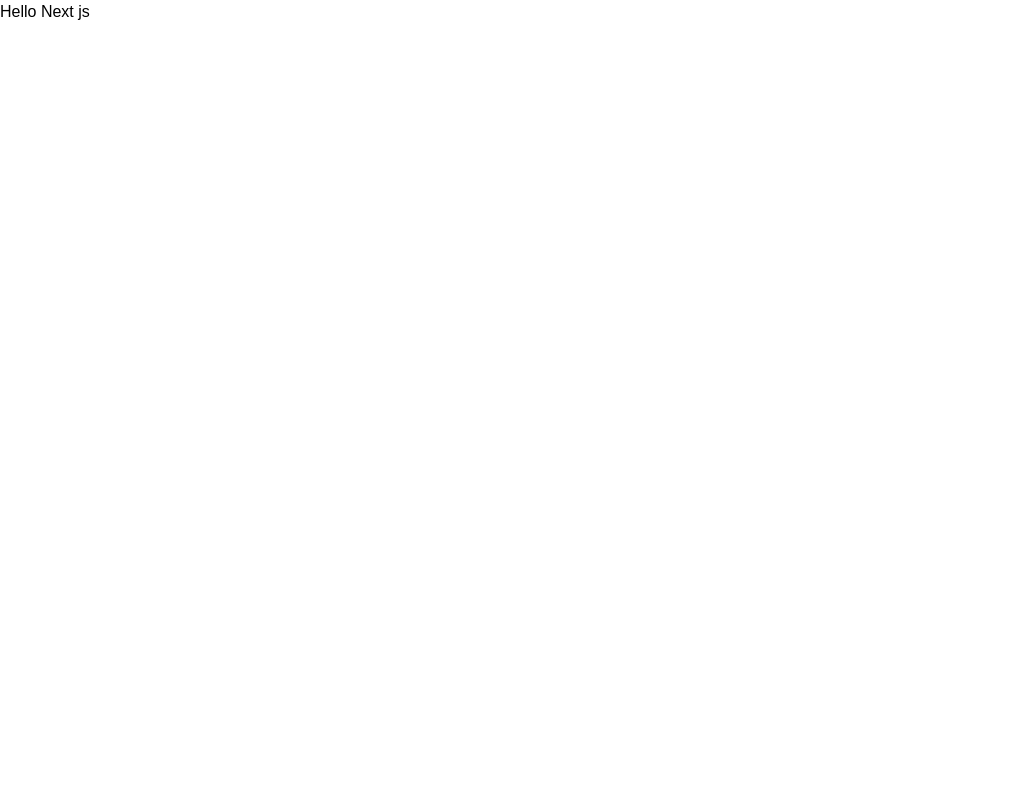
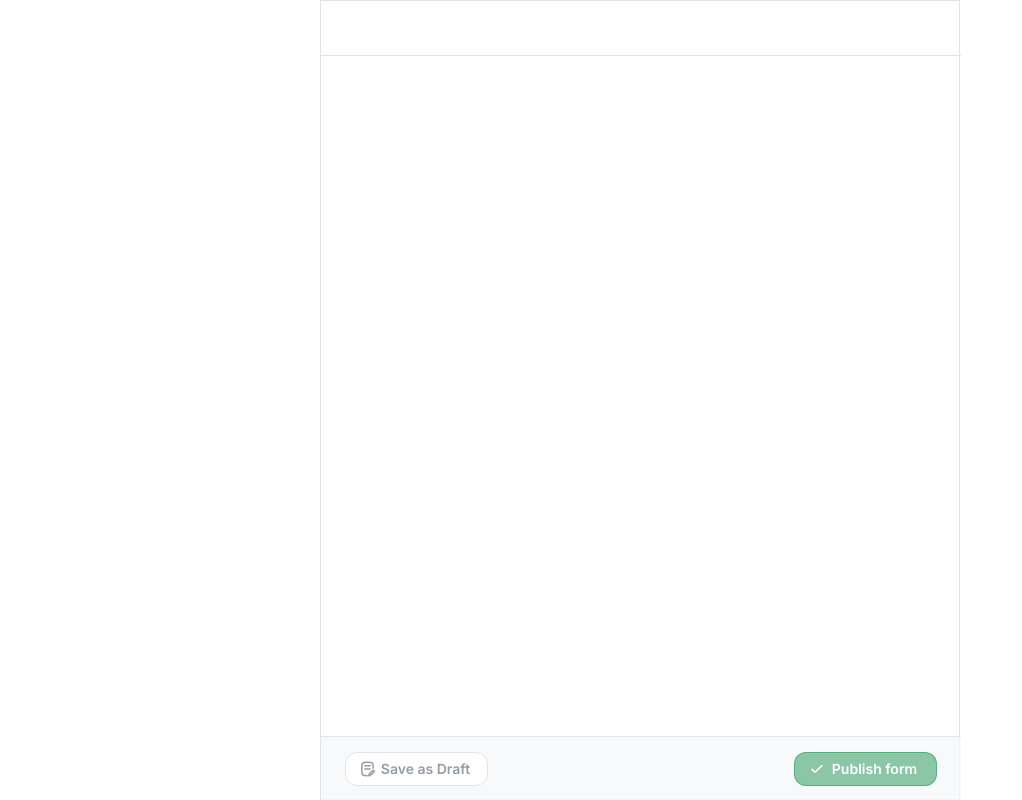
Before and after one commit to saurowankhade/Peerlist-Frontend-Developer-Assignment, a Next.js app: page / in a window 1280 px wide. Shown: the whole page, without its empty margins (0-1022 px from the left). Built offline with nearby package versions, Linux system fonts and the light colour scheme.

Commit message:
Footer added

```diff
--- a/app/globals.css
+++ b/app/globals.css
@@ -1,23 +1,26 @@
 @import "tailwindcss";
 
-:root {
-  --background: #ffffff;
+
+/* Hide scrollbar for Webkit browsers */
+.scrollbar-hide::-webkit-scrollbar {
+  display: none;
 }
 
-@theme inline {
-  --color-background: var(--background);
-  --color-foreground: var(--foreground);
-  --font-sans: var(--font-geist-sans);
-  --font-mono: var(--font-geist-mono);
+/* Hide scrollbar for Firefox */
+.scrollbar-hide {
+  scrollbar-width: none;
+}
+.custom-shadow-draft {
+  box-shadow: 0px 3px 3px -1.5px #00000008, 0px 1px 1px -0.5px #00000008;
 }
 
-@media (prefers-color-scheme: dark) {
-  :root {
+.custom-shadow-publish {
+  box-shadow: 0px 12px 12px -6px #00000008,0px 6px 6px -3px #00000008 ,0px 3px 3px -1.5px #00000008;
+
+}
+
+@layer base {
+  * {
+    @apply border-[#E1E4E8];
   }
 }
-
-body {
-  background: var(--background);
-  color: var(--foreground);
-  font-family: Arial, Helvetica, sans-serif;
-}
--- a/app/layout.js
+++ b/app/layout.js
@@ -1,16 +1,7 @@
-import { Geist, Geist_Mono } from "next/font/google";
+import {Inter } from "next/font/google";
 import "./globals.css";
 
-const geistSans = Geist({
-  variable: "--font-geist-sans",
-  subsets: ["latin"],
-});
-
-const geistMono = Geist_Mono({
-  variable: "--font-geist-mono",
-  subsets: ["latin"],
-});
-
+const inter = Inter({ subsets: ["latin"] });
 export const metadata = {
   title: "Create Next App",
   description: "Generated by create next app",
@@ -19,8 +10,7 @@ export const metadata = {
 export default function RootLayout({ children }) {
   return (
     <html lang="en">
-      <body
-      >
+      <body className={inter.className}>
         {children}
       </body>
     </html>
--- a/app/page.js
+++ b/app/page.js
@@ -1,8 +1,10 @@
+
+import HomePage from "./src/Components/HomePage";
 
 export default function Home() {
+
   return (
-  <div>
-    Hello Next js
-  </div>
+   <HomePage />
+
   );
 }
--- /dev/null
+++ b/app/src/Components/Footer.jsx
@@ -0,0 +1,74 @@
+'use client';
+
+import React, { useState } from 'react'
+
+const Footer = () => {
+
+  const [isDisable,setIsDisable] = useState(true);
+  return (
+    <div className="h-[64px] w-full flex justify-between items-center pl-[24px] pr-[24px] fixed bg-[#F6F8FAE5]/90  bottom-0 lg:w-[640px] border-t">
+      <button disabled={isDisable} className={` ${isDisable ? 'cursor-not-allowed' : 'cursor-pointer custom-shadow-draft '}  flex items-center justify-center pt-[6px] pr-[16px] pb-[6px] pl-[14px] gap-[4px] border-1 rounded-[12px] bg-[#fff] `}>
+       {
+        isDisable ?  <svg width="16" height="16" viewBox="0 0 16 16" fill="none" xmlns="http://www.w3.org/2000/svg">
+        <path d="M13.1668 7.33337V6.66671C13.1668 4.15255 13.1668 2.89547 12.3857 2.11442C11.6047 1.33337 10.3476 1.33337 7.83347 1.33337H7.16687C4.65272 1.33337 3.39564 1.33337 2.6146 2.11441C1.83355 2.89545 1.83354 4.15252 1.83352 6.66666L1.8335 9.33337C1.83347 11.8475 1.83346 13.1046 2.61448 13.8856C3.39553 14.6666 4.65265 14.6667 7.1668 14.6667" stroke="#959DA5" strokeWidth="1.5" strokeLinecap="round" strokeLinejoin="round"/>
+        <path d="M4.8335 4.66663H10.1668M4.8335 7.99996H10.1668" stroke="#959DA5" strokeWidth="1.5" strokeLinecap="round"/>
+
+        <path d="M8.8335 13.8846V14.6667H9.61576C9.8887 14.6667 10.0252 14.6667 10.1478 14.6159C10.2706 14.565 10.367 14.4686 10.56 14.2756L13.7758 11.0596C13.9578 10.8776 14.0488 10.7866 14.0974 10.6885C14.19 10.5017 14.19 10.2824 14.0974 10.0956C14.0488 9.99744 13.9578 9.90644 13.7758 9.72444C13.5937 9.54244 13.5027 9.45144 13.4045 9.40277C13.2177 9.31024 12.9984 9.31024 12.8116 9.40277C12.7134 9.45144 12.6224 9.54244 12.4404 9.72444L9.22463 12.9404C9.03163 13.1334 8.93516 13.2298 8.88436 13.3525C8.8335 13.4752 8.8335 13.6116 8.8335 13.8846Z" stroke="#959DA5" strokeWidth="1.5" strokeLinejoin="round"/>
+        </svg> :
+        <svg
+        width={16}
+        height={16}
+        viewBox="0 0 16 16"
+        fill="none"
+        xmlns="http://www.w3.org/2000/svg"
+      >
+        <path
+          d="M13.1668 7.33337V6.66671C13.1668 4.15255 13.1668 2.89547 12.3857 2.11442C11.6047 1.33337 10.3476 1.33337 7.83347 1.33337H7.16687C4.65272 1.33337 3.39564 1.33337 2.6146 2.11441C1.83355 2.89545 1.83354 4.15252 1.83352 6.66666L1.8335 9.33337C1.83347 11.8475 1.83346 13.1046 2.61448 13.8856C3.39553 14.6666 4.65265 14.6667 7.1668 14.6667"
+          stroke="#24292E"
+          strokeWidth="1.5"
+          strokeLinecap="round"
+          strokeLinejoin="round"
+        />
+        <path
+          d="M4.8335 4.66663H10.1668M4.8335 7.99996H10.1668"
+          stroke="#24292E"
+          strokeWidth="1.5"
+          strokeLinecap="round"
+        />
+        <path
+          d="M8.83347 13.8846V14.6667H9.61573C9.88867 14.6667 10.0251 14.6667 10.1478 14.6159C10.2705 14.565 10.367 14.4686 10.56 14.2756L13.7757 11.0596C13.9577 10.8776 14.0487 10.7866 14.0974 10.6885C14.19 10.5017 14.19 10.2824 14.0974 10.0956C14.0487 9.99744 13.9577 9.90644 13.7757 9.72444C13.5937 9.54244 13.5027 9.45144 13.4045 9.40277C13.2177 9.31024 12.9983 9.31024 12.8115 9.40277C12.7134 9.45144 12.6223 9.54244 12.4403 9.72444L9.2246 12.9404C9.0316 13.1334 8.93513 13.2298 8.88433 13.3525C8.83347 13.4752 8.83347 13.6116 8.83347 13.8846Z"
+          stroke="#0D0D0D"
+          strokeWidth="1.5"
+          strokeLinejoin="round"
+        />
+      </svg>
+
+       }
+
+        <span className={` w-[91px] h-[20px] text-sm ${isDisable ? 'text-[#959DA5]' : 'text-[#0D0D0D]'  } font-[600] `}>Save as Draft</span>
+    </button>
+
+    <button disabled={isDisable} className={` ${isDisable ? 'cursor-not-allowed bg-[#219653]/50 border-[#219653]/50' : 'cursor-pointer bg-[#00AA45] border-[#1E874B] custom-shadow-publish'} flex items-center justify-center pt-[6px] pr-[16px] pb-[6px] pl-[14px] gap-[4px] border-1 rounded-[12px]  `}>
+    <svg
+  width={16}
+  height={16}
+  viewBox="0 0 16 16"
+  fill="none"
+  xmlns="http://www.w3.org/2000/svg"
+>
+  <path
+    d="M3 8.38091L6 11.1666L13 4.66663"
+    stroke="white"
+    strokeWidth="1.5"
+    strokeLinecap="round"
+    strokeLinejoin="round"
+  />
+</svg>
+
+        <span className=' w-[91px] h-[20px] text-sm text-[#FFFFFF] font-[600] '>Publish form</span>
+    </button>
+      </div>
+  )
+}
+
+export default Footer
--- /dev/null
+++ b/app/src/Components/HomePage.jsx
@@ -0,0 +1,25 @@
+import React from 'react'
+import Footer from './Footer';
+const HomePage = () => {
+  return (
+    <div className="w-full items-center flex flex-col justify-center h-screen">
+    <div className="lg:w-[640px] w-full flex flex-col border-[1px] relative h-full">
+      {/*  Header */}
+      <div className="p-4 h-[56px] border-b w-full fixed top-0 lg:w-[640px]">
+
+      </div>
+
+      {/* Body */}
+      <div className="overflow-y-auto scrollbar-hide mt-16 mb-12 h-fit">
+
+      </div>
+
+      {/* Footer */}
+      <Footer />
+
+    </div>
+  </div>
+  )
+}
+
+export default HomePage
```
Also changed, not shown: app/src/assets/draftsave.svg (added).
